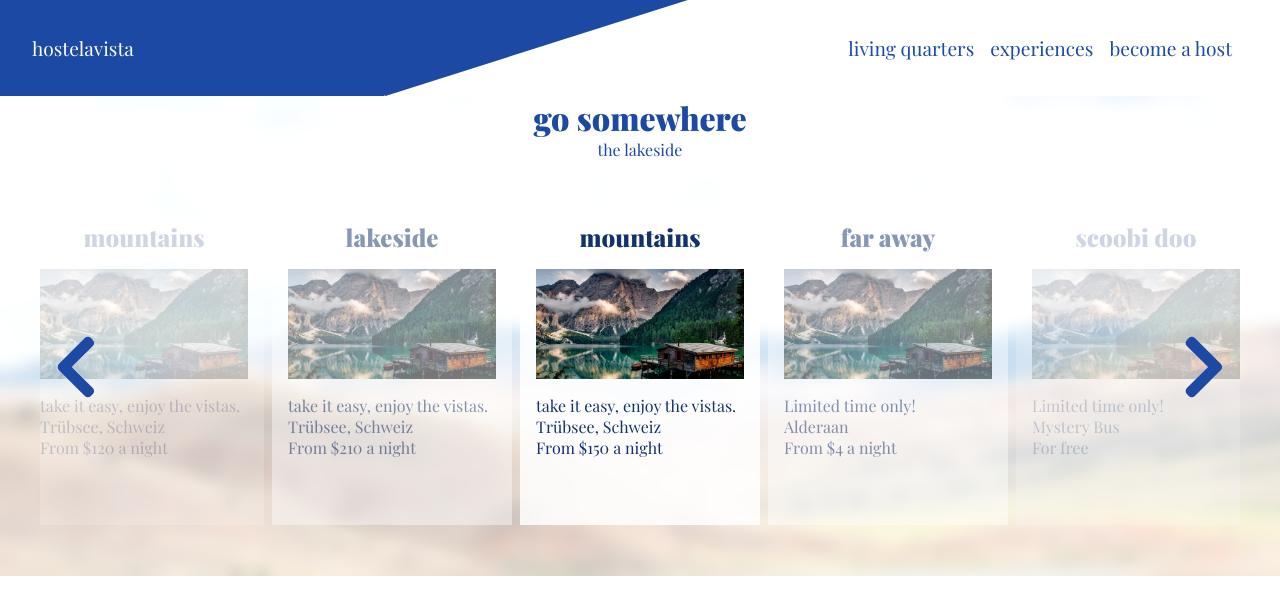
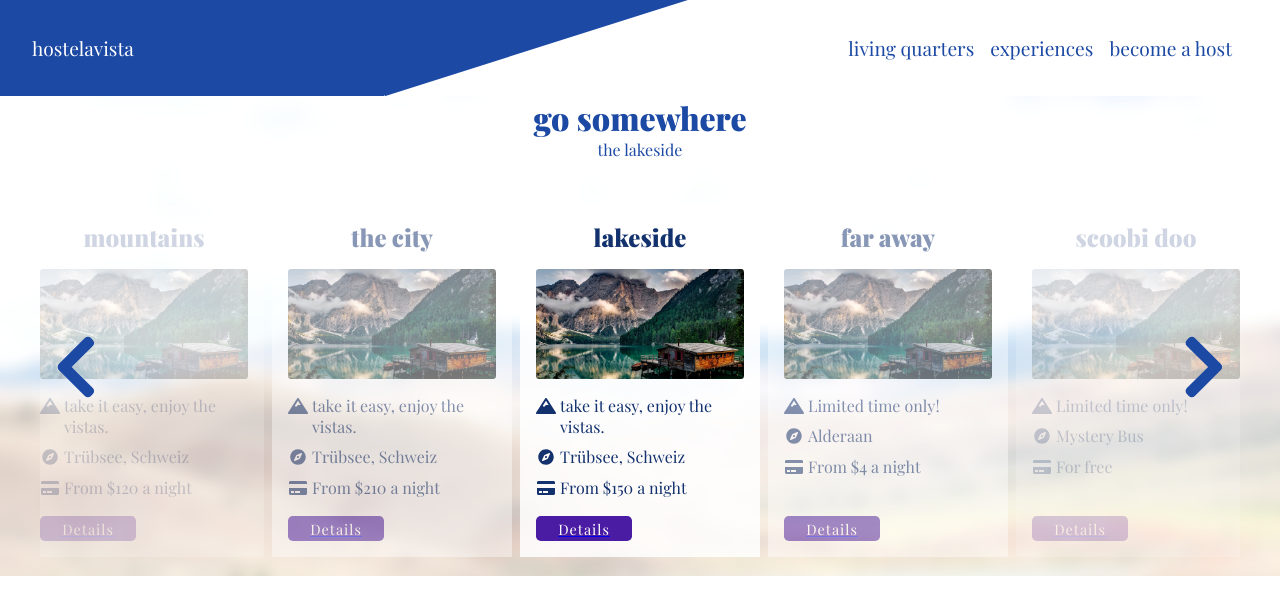
Before and after one commit to andersbjorkland/hostelavista, a React (Create React App) app: page / in a window 1280 px wide. Shown: the top 614 px of the page. Built offline with nearby package versions, Linux system fonts and the light colour scheme; a web font is replaced by a local one.

Commit message:
Adjusted cards.

```diff
--- /dev/null
+++ b/src/Components/Button/Button.styles.js
@@ -0,0 +1,23 @@
+import styled from "styled-components";
+
+export const LinkButton = styled.a`
+  width: fit-content;
+  margin-top: auto;
+  align-self: flex-start;
+  font-size: 0.9rem;
+
+  div {
+    display: flex;
+    align-items: center;
+    justify-content: center;
+
+    background-color: var(--purple);
+    color: white;
+    border-radius: 0.3rem;
+
+    width: 6rem;
+    height: 1.6rem;
+
+    letter-spacing: 1px;
+  }
+`;
--- /dev/null
+++ b/src/Components/Button/index.js
@@ -0,0 +1,7 @@
+import {LinkButton} from "./Button.styles";
+
+const Button = (props) => (
+    <LinkButton href={props.link ? props.link : "#"}><div>{props.children}</div></LinkButton>
+);
+
+export default Button;
--- a/src/Components/Card/Card.styles.js
+++ b/src/Components/Card/Card.styles.js
@@ -6,7 +6,7 @@ export const Wrapper = styled.div`
   padding: 1rem;
   width: var(--cardWidth);
   min-width: var(--cardWidth);
-  height: 20rem;
+  height: 22rem;
   transition: 0.4s;
 
   color: var(--darkBlue);
@@ -14,9 +14,15 @@ export const Wrapper = styled.div`
 
   img {
     margin: 1rem 0;
+    border-radius: 0.2rem;
+  }
+
+  .flex-row {
+    margin-bottom: 0.6rem;
   }
 
   p {
     align-self: flex-start;
+    text-align: left;
   }
 `;
--- a/src/Components/Card/index.js
+++ b/src/Components/Card/index.js
@@ -1,7 +1,9 @@
 import {Wrapper} from "./Card.styles";
 
-export const Card = (props) => (
+const Card = (props) => (
     <Wrapper>
         {props.children}
     </Wrapper>
-)
+);
+
+export default Card;
--- a/src/Components/Slider/index.js
+++ b/src/Components/Slider/index.js
@@ -1,70 +1,52 @@
 import {useState} from "react";
-import {Card} from "../Card";
+
 import img1 from "../../images/mountain/mountain-1-sm.jpeg"
-import {Image} from "../Image.styles";
 import {ArrowBtn, Carousel, Wrapper} from "./Slider.styles";
+import TravelCard from "../TravelCard";
 
 export const Slider = () => {
 
     const [animateShift, setAnimateShift] = useState("");
     const [cards, setCards] = useState([
-        <Card>
-            <h2>mountains</h2>
-            <Image src={img1} alt="Lakeside and mountain sides."/>
-            <p>take it easy, enjoy the vistas.</p>
-            <p>Trübsee, Schweiz</p>
-            <p>From $120 a night</p>
-        </Card>,
-        <Card>
-            <h2>lakeside</h2>
-            <Image src={img1} alt="Another site with a view."/>
-            <p>take it easy, enjoy the vistas.</p>
-            <p>Trübsee, Schweiz</p>
-            <p>From $210 a night</p>
-        </Card>,
-        <Card>
-            <h2>mountains</h2>
-            <Image src={img1} alt="A third site and a view."/>
-            <p>take it easy, enjoy the vistas.</p>
-            <p>Trübsee, Schweiz</p>
-            <p>From $150 a night</p>
-        </Card>,
-        <Card>
-            <h2>far away</h2>
-            <Image src={img1} alt="A forth may be with you."/>
-            <p>Limited time only!</p>
-            <p>Alderaan</p>
-            <p>From $4 a night</p>
-        </Card>,
-        <Card>
-            <h2>scoobi doo</h2>
-            <Image src={img1} alt="A forth may be with you."/>
-            <p>Limited time only!</p>
-            <p>Mystery Bus</p>
-            <p>For free</p>
-        </Card>]);
+        <TravelCard
+            heading="mountains"
+            image={img1}
+            pitch="take it easy, enjoy the vistas."
+            location="Trübsee, Schweiz"
+            pricing="From $120 a night"
+        />,
+        <TravelCard
+            heading="the city"
+            image={img1}
+            pitch="take it easy, enjoy the vistas."
+            location="Trübsee, Schweiz"
+            pricing="From $210 a night"
+        />,
+        <TravelCard
+            heading="lakeside"
+            image={img1}
+            pitch="take it easy, enjoy the vistas."
+            location="Trübsee, Schweiz"
+            pricing="From $150 a night"
+        />,
+        <TravelCard
+            heading="far away"
+            image={img1}
+            pitch="Limited time only!"
+            location="Alderaan"
+            pricing="From $4 a night"
+        />,
+        <TravelCard
+            heading="scoobi doo"
+            image={img1}
+            pitch="Limited time only!"
+            location="Mystery Bus"
+            pricing="For free"
+        />
+    ]);
 
     const shiftLeft = () => {
-        console.log("Animate Left");
-
         setAnimateShift("animate-l");
-        setTimeout(() => {
-                setCards([
-                    cards[1],
-                    cards[2],
-                    cards[3],
-                    cards[4],
-                    cards[0],
-                ]);
-                setAnimateShift("");
-            }, 820);
-
-    }
-
-    const shiftRight = () => {
-        console.log("Animate Right");
-
-        setAnimateShift("animate-r");
         setTimeout(() => {
             setCards([
                 cards[4],
@@ -74,13 +56,28 @@ export const Slider = () => {
                 cards[3],
             ]);
             setAnimateShift("");
-        }, 800);
+        }, 820);
+
+    }
+
+    const shiftRight = () => {
+        setAnimateShift("animate-r");
+        setTimeout(() => {
+            setCards([
+                cards[1],
+                cards[2],
+                cards[3],
+                cards[4],
+                cards[0],
+            ]);
+            setAnimateShift("");
+        }, 820);
 
     }
 
     return (
         <Wrapper>
-            <ArrowBtn className="left" onClick={shiftLeft} />
+            <ArrowBtn className="left" onClick={shiftLeft}/>
             <ArrowBtn className="right" onClick={shiftRight}/>
             <Carousel className={animateShift}>
                 {cards[0]}
--- /dev/null
+++ b/src/Components/TravelCard/index.js
@@ -0,0 +1,18 @@
+import Card from "../Card";
+import {Image} from "../Image.styles";
+import {FontAwesomeIcon} from "@fortawesome/react-fontawesome";
+import {faCompass, faCreditCard, faMountain} from "@fortawesome/free-solid-svg-icons";
+import Button from "../Button";
+
+const TravelCard = (props) => (
+    <Card>
+        <h2>{props.heading}</h2>
+        <Image src={props.image} alt="A third site and a view."/>
+        <div className="flex-row"><div className="fa-container"><FontAwesomeIcon icon={faMountain}/></div><p>{props.pitch}</p></div>
+        <div className="flex-row"><div className="fa-container"><FontAwesomeIcon icon={faCompass}/></div><p>{props.location}</p></div>
+        <div className="flex-row"><div className="fa-container"><FontAwesomeIcon icon={faCreditCard}/></div><p>{props.pricing}</p></div>
+        <Button>Details</Button>
+    </Card>
+);
+
+export default TravelCard;
--- a/src/GlobalStyle.js
+++ b/src/GlobalStyle.js
@@ -48,5 +48,16 @@ export const GlobalStyle = createGlobalStyle`
     color: var(--yellow);
   }
 
+  .flex-row {
+    display: flex;
+    flex-direction: row;
+    align-items: baseline;
+    gap: 0.3rem;
+
+    &>.fa-container {
+      width: 1.2rem;
+    }
+  }
+
 
 `;
```
